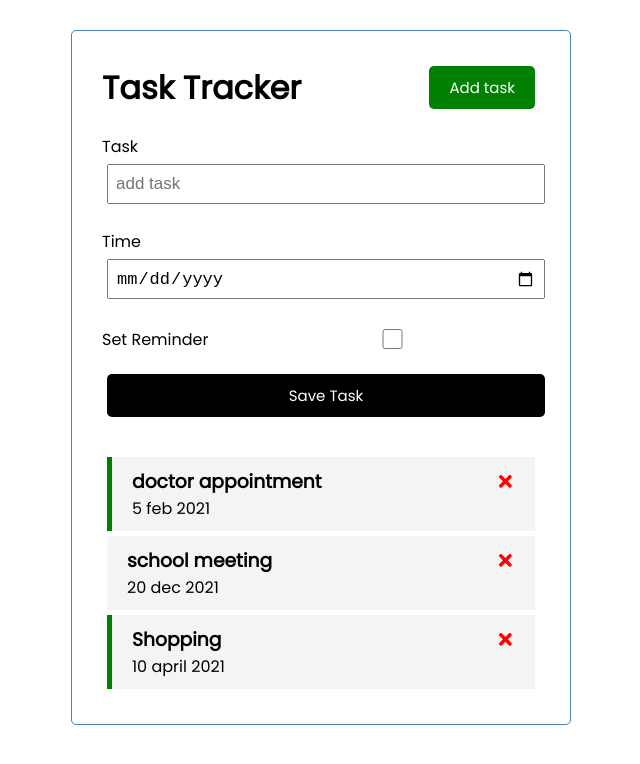
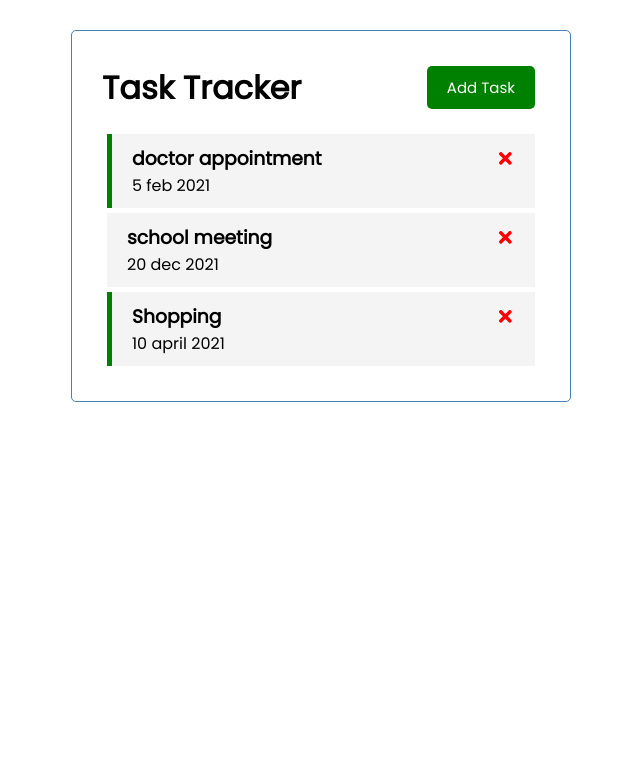
Before and after one commit to wassim93/task_tracker, a React (Create React App) app: page / in a window 1280 px wide. Shown: the top 764 px of the page, without its empty margins (319-959 px from the left). Built offline with nearby package versions, Linux system fonts and the light colour scheme.

Commit message:
toggling add button implemented

```diff
--- a/package.json
+++ b/package.json
@@ -6,6 +6,7 @@
     "@testing-library/jest-dom": "^5.14.1",
     "@testing-library/react": "^11.2.7",
     "@testing-library/user-event": "^12.8.3",
+    "json-server": "^0.17.0",
     "prop-types": "^15.7.2",
     "react": "^17.0.2",
     "react-dom": "^17.0.2",
@@ -17,7 +18,8 @@
     "start": "react-scripts start",
     "build": "react-scripts build",
     "test": "react-scripts test",
-    "eject": "react-scripts eject"
+    "eject": "react-scripts eject",
+    "server": "json-server --watch db.json --port 5000"
   },
   "eslintConfig": {
     "extends": [
@@ -28,7 +30,6 @@
   "browserslist": {
     "production": [
       ">0.2%",
-      "not dead",
       "not op_mini all"
     ],
     "development": [
--- a/src/App.js
+++ b/src/App.js
@@ -27,8 +27,8 @@ class App extends Component {
                     day: '10 april 2021',
                     reminder: true,
                 }
-            ]
-
+            ],
+            showFrom:false
         }
     }
 
@@ -55,11 +55,15 @@ class App extends Component {
         this.setState({tasks: foundTask})
     }
 
+    showTask = () => {
+        this.setState({showFrom: !this.state.showFrom})
+    }
+
     render() {
         return (
             <div className="container">
-                <Header/>
-                <AddTask onAdd={this.addTask}/>
+                <Header showTask={this.showTask} buttonText={this.state.showFrom}/>
+                { this.state.showFrom &&  <AddTask onAdd={this.addTask}/>  }
                 {
                     this.state.tasks.length > 0 ?
                         <Tasks tasks={this.state.tasks} onDelete={this.deleteTask}
--- a/src/components/Header.js
+++ b/src/components/Header.js
@@ -1,14 +1,12 @@
 import React from "react";
 import PropTypes from "prop-types";
 import Button from "./Button";
-const Header = ({title}) => {
-    const onClick = () => {
-        console.log('click');
-    }
+const Header = (props) => {
+   const {title,showTask,buttonText} = props;
     return (
         <header className='header'>
             <h1>{title}</h1>
-            <Button title='Add task' color='green' onClick={onClick}/>
+            <Button title={buttonText ? 'Close' : 'Add Task' } color={buttonText ? 'red':'green'} onClick={showTask}/>
         </header>
     )
 }
```
Also changed, not shown: 1 other file (tests, documents, lock files or other folders).
